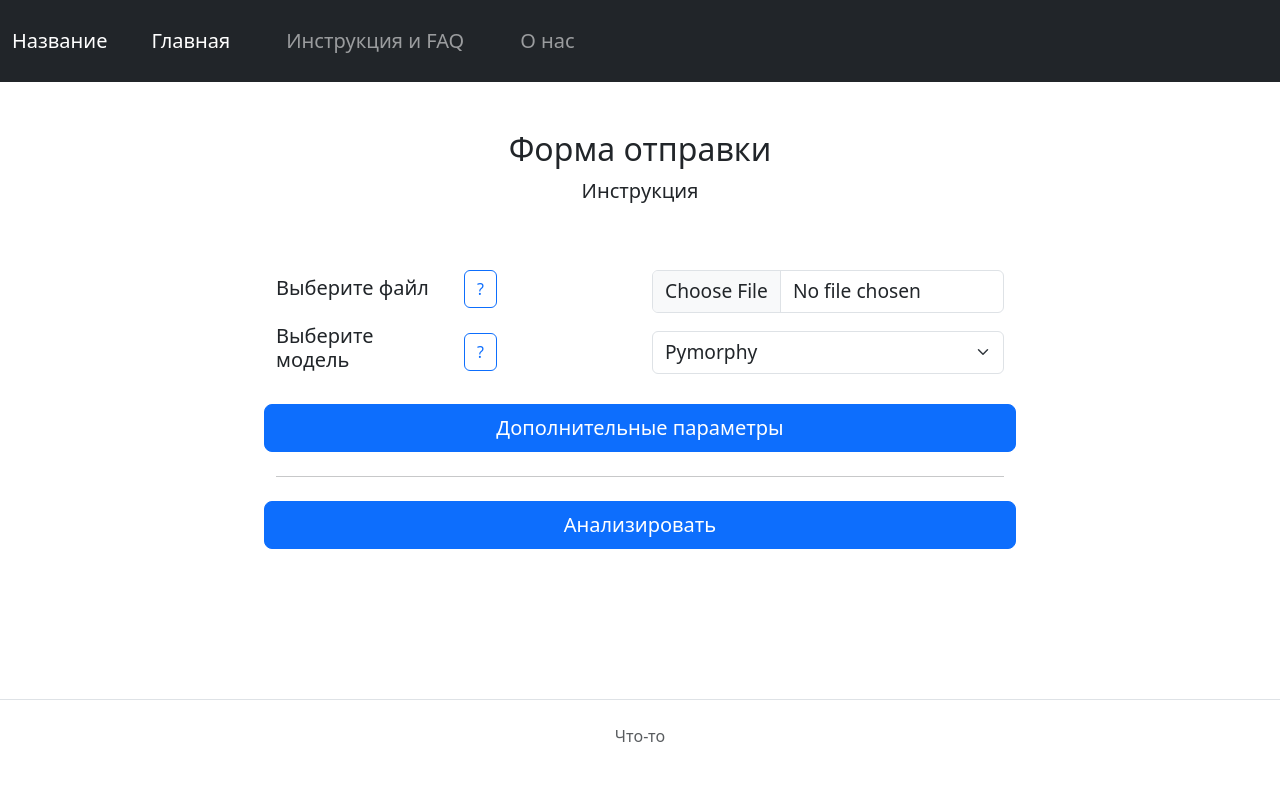
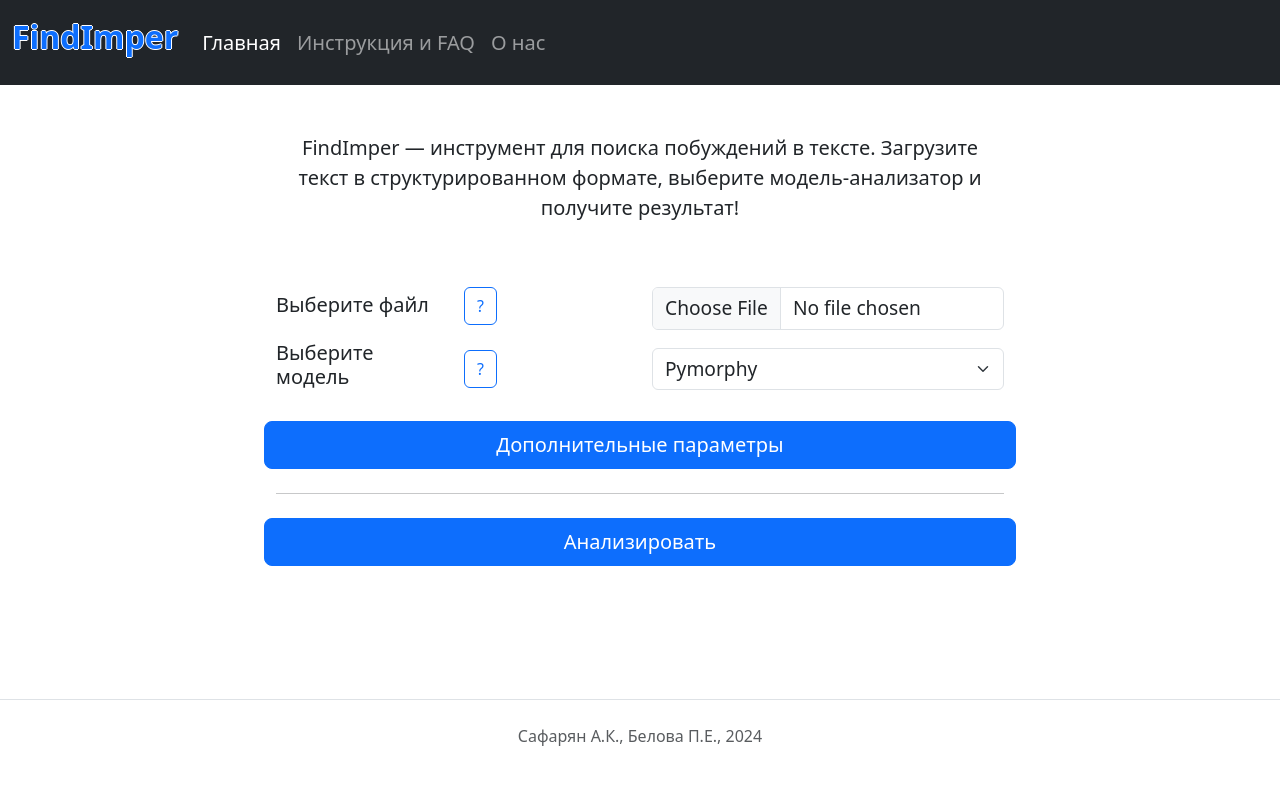
Before and after one commit to AnnaSafaryan/FindImper, a Flask app: page / in a window 1280 px wide. Shown: the top 785 px of the page. Run offline with Flask 2, Linux system fonts and the light colour scheme; some libraries are stand-ins or nearby versions.

Commit message:
improve design

```diff
--- a/web/static/css/styles.css
+++ b/web/static/css/styles.css
@@ -39,6 +39,16 @@
     padding-top: 10rem !important;
     padding-bottom: 10rem !important;
 }
+
+.form-control{
+  font-size: larger;
+}
+
+.form-select{
+  font-size: larger;
+}
+
+
 .form-control[type=file] {
     margin-bottom: auto;
 }
@@ -52,6 +62,7 @@
 
 .range-out {
     inline-size: auto;
+    font-size: larger;
 }
 
 .larger-font {
@@ -107,6 +118,15 @@ th {
     animation-duration: 3s;
 }
 
+.navbar-brand{
+  padding-bottom: 1rem;
+  font-size: xx-large;
+  font-weight: bold;
+  color: #0d6efd;
+  text-shadow: 1px 0 0px #fff, 0 1px 0px #fff, -1px 0 0px #fff, 0 -1px 0px #fff;
+}
+}
+
 .nav-item {
   float: left;
   position: relative;
--- a/web/templates/base.html
+++ b/web/templates/base.html
@@ -22,7 +22,7 @@
 <!--  Навбар-->
     <nav class="navbar navbar-expand-lg navbar-dark bg-dark" aria-label="Fifth navbar example">
       <div class="container-fluid">
-        <a class="navbar-brand" href="/">Название</a>
+        <a class="navbar-brand" href="/">FindImper</a>
         <button class="navbar-toggler" type="button" data-bs-toggle="collapse"
                 data-bs-target="#navbarsExample05" aria-controls="navbarsExample05"
                 aria-expanded="false" aria-label="Переключить навигацию">
@@ -31,7 +31,7 @@
 
         <div class="collapse navbar-collapse" id="navbarsExample05">
 <!--          Разделы-->
-          <ul class="navbar-nav me-auto mb-2 mb-lg-0">
+          <ul class="navbar-nav">
 <!--            Главная-->
             <li class="nav-item">
               <a class="nav-link active" id="nav-main" aria-current="page" href="/">Главная</a>
@@ -72,7 +72,7 @@
     </div>
 <!--      Футер-->
     <footer class="mt-auto my-5 pt-4 text-muted text-center text-small border-top">
-      <p class="mb-1">Что-то</p>
+      <p class="mb-1">Сафарян А.К., Белова П.Е., 2024</p>
     </footer>
 
   </body>
--- a/web/templates/main.html
+++ b/web/templates/main.html
@@ -25,9 +25,17 @@
 
 
   <main>
-    <div class="py-5 text-center">
-      <h2>Форма отправки</h2>
-      <p class="lead">Инструкция</p>
+      <div class="col">
+
+    <div class="row py-5 g-5 justify-content-center">
+<!--      <h2>Форма отправки</h2>-->
+        <div class="col-md-6 col-lg-8">
+      <p class="lead text-center">
+          FindImper — инструмент для поиска побуждений в тексте.
+<!--          <br>-->
+          Загрузите текст в структурированном формате, выберите модель-анализатор и получите результат!
+      </p>
+        </div>
     </div>
 
     <div class="row g-5 justify-content-center">
@@ -46,7 +54,7 @@
                 </div>
                 <div class="col col-info">
                   <button type="button" class="btn btn-outline-info" data-bs-toggle="tooltip" data-bs-placement="right"
-                    data-bs-title="Формат">
+                    data-bs-title="Таблица (разделитель — табуляция) со следующими полями: N (номер говорящего), S (пол говорящего), Text, Imperative (опционально для оценки). Для примеров перейдите в FAQ">
                   ?
                   </button>
                 </div>
@@ -55,8 +63,7 @@
             </div>
 <!--            Выбор-->
             <div class="col col-choice">
-              <input class="form-control" type="file" id="file" name="file" accept=".txt,.tsv,.csv"
-                     style="font-size: larger;">
+              <input class="form-control" type="file" id="file" name="file" accept=".txt,.tsv,.csv">
             </div>
           </div>
 <!--          Выбор модели-->
@@ -69,7 +76,7 @@
                 </div>
                 <div class="col col-info">
                   <button type="button" class="btn btn-outline-info" data-bs-toggle="tooltip" data-bs-placement="right"
-                    data-bs-title="Что есть что">
+                    data-bs-title="Разные модели могут даль лучший результат на ваших данных. Для описания моделей перейдите в FAQ">
                     ?
                   </button>
                 </div>
@@ -77,8 +84,7 @@
             </div>
 <!--            Выбор-->
             <div class="col col-choice">
-              <select class="form-select" name="method"
-                      style="font-size: larger;">
+              <select class="form-select" name="method">
                         {% for value, name in methods.items() %}
                             <option value="{{ value }}"
                                 {% if value == method %}
@@ -111,11 +117,11 @@
                     <div class="col">
                     <div class="row">
                         <div class="col col-flex">
-                            <h5>Цифр после запятой в метриках:</h5>
+                            <h5>Точность оценки:</h5>
                         </div>
                         <div class="col col-info">
                             <button type="button" class="btn btn-outline-info" data-bs-toggle="tooltip"
-                                    data-bs-placement="right" data-bs-title="Сколько цифр после запятой">
+                                    data-bs-placement="right" data-bs-title="Количество цифр после запятой в метриках">
                             ?
                             </button>
                         </div>
@@ -125,7 +131,7 @@
                     <div class="col col-choice">
                             <input type="range" class="form-range" min="{{ rounding_min }}" max="{{ rounding_max }}" step="1" list="markers"
                                 id="slider" name="rounding" value="2" oninput="rangevalue.value=value">
-                            <output class="range-out" id="rangevalue" style="font-size: larger;">{{ rounding }}</output>
+                            <output class="range-out" id="rangevalue">{{ rounding }}</output>
                     </div>
 
                 </div>
@@ -155,5 +161,7 @@
 
       </div>
     </div>
+
+      </div>
   </main>
 {% endblock content %}
```
